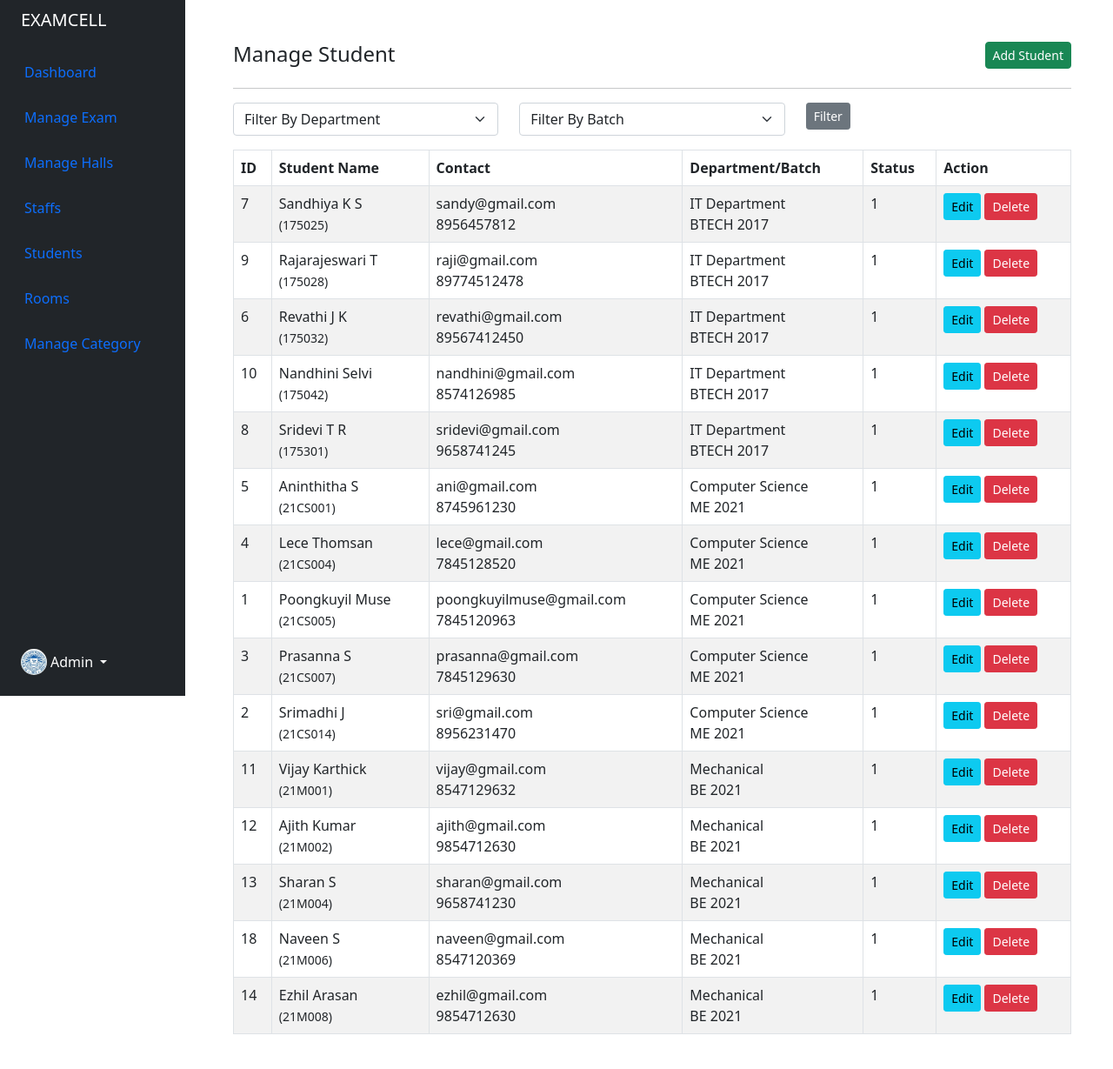
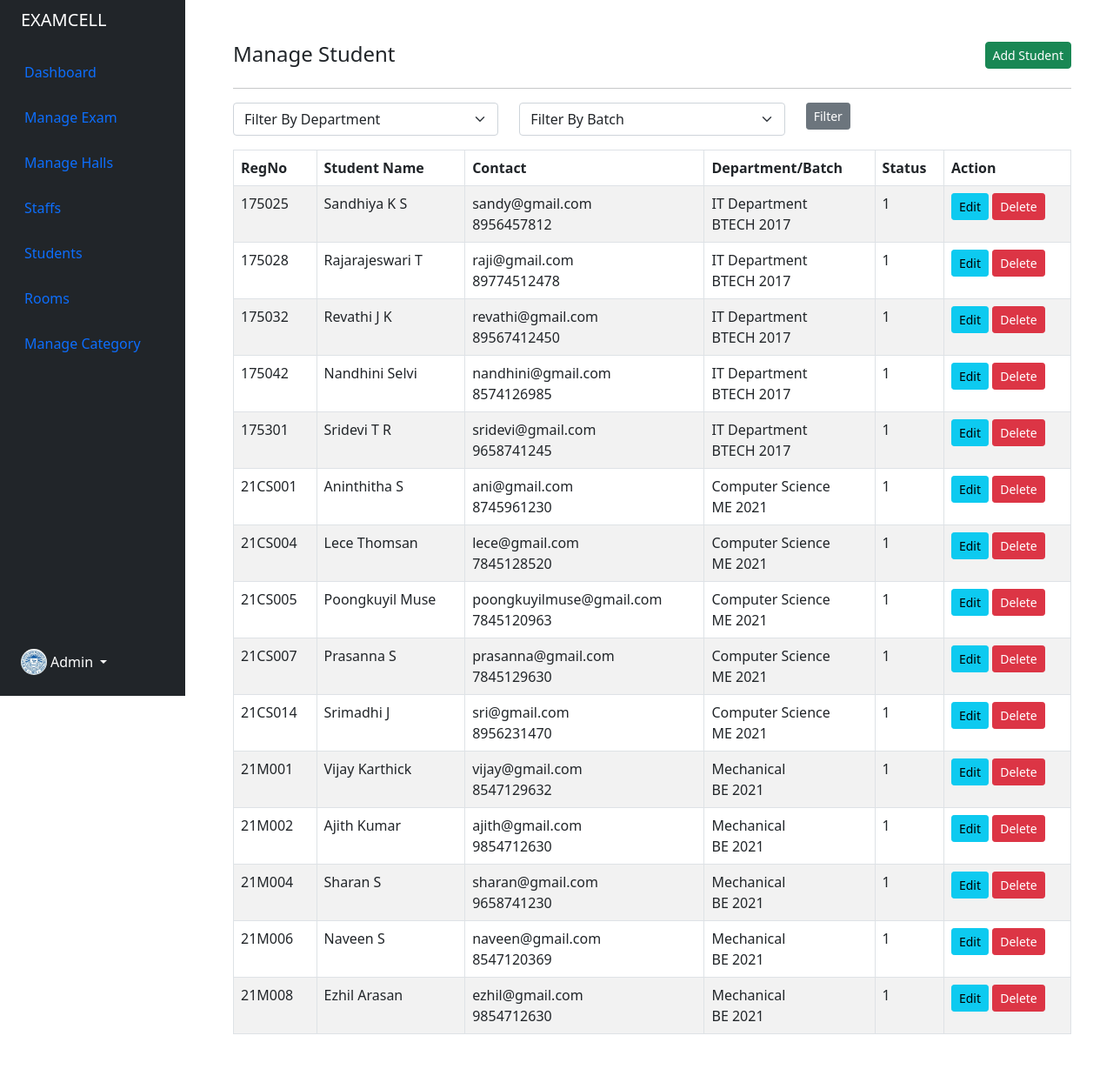
Before and after one commit to POONGKUYIL-MUSE/examcell, a PHP site: page /admin/student.php in a window 1280 px wide. Shown: the top 1229 px of the page at 87% size. Run offline with PHP 8.4, Linux system fonts and the light colour scheme; a user stored in the database is signed in; data comes from the database, SQL or seed files in the repository.

Commit message:
Student table ID removed and regno added

```diff
--- a/admin/student.php
+++ b/admin/student.php
@@ -95,7 +95,7 @@ if (isset($_SESSION['email']) && isset($_SESSION['id'])) {
                     <table class="table table-bordered table-striped">
                         <thead>
                             <tr>
-                                <th>ID</th>
+                                <th>RegNo</th>
                                 <th>Student Name</th>
                                 <th>Contact</th>
                                 <th>Department/Batch</th>
@@ -116,8 +116,8 @@ if (isset($_SESSION['email']) && isset($_SESSION['id'])) {
                                 foreach ($query_run as $student) {
                             ?>
                                     <tr>
-                                        <td><?= $student['id']; ?></td>
-                                        <td><?= $student['firstname'] . ' ' . $student['lastname'] . '<br><small>(' . $student['regno'] . ')</small>'; ?></td>
+                                        <td><?= $student['regno']; ?></td>
+                                        <td><?= $student['firstname'] . ' ' . $student['lastname']; ?></td>
                                         <td><?= $student['email'] . '<br>' . $student['phonenumber']; ?></td>
                                         <td><?= $student['deptname'] . '<br>' . $student['batchyear']; ?></td>
                                         <td><?= $student['active']; ?></td>
```
